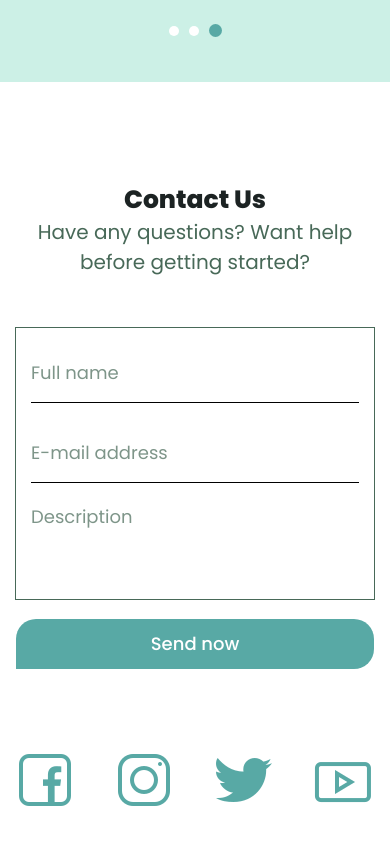
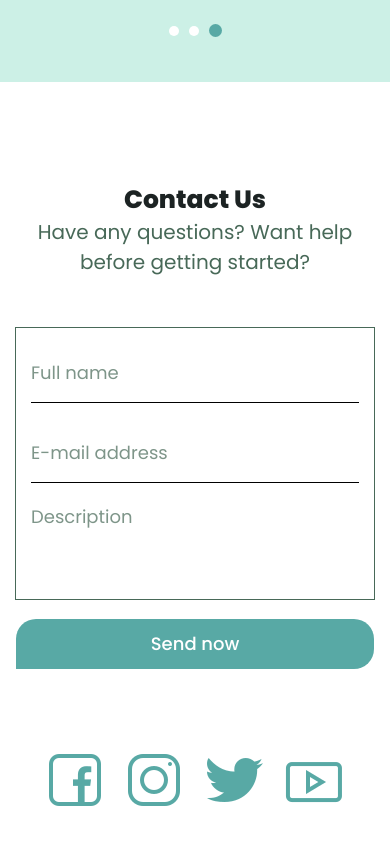
Before and after one commit to maria-khudolii/Locus_landing, a plain HTML site: page index.html in a window 390 px wide. Shown: the part 5281-6125 px from the top of the page. Drawn offline with nearby package versions, Linux system fonts and the light colour scheme.

Commit message:
footer updated

```diff
--- a/assets/scss/style.scss
+++ b/assets/scss/style.scss
@@ -1106,6 +1106,7 @@ body {
   .social__container {
     display: flex;
     justify-content: space-between;
+    flex-wrap: wrap;
     max-width: 500px;
     gap: 20px;
     margin: 0 auto;
@@ -1118,3 +1119,10 @@ body {
     animation-timing-function: ease-in-out;
     animation-iteration-count: 1;
   }
+
+  @media (max-width: 767.98px) {
+    .social__container {
+      justify-content: center;
+      gap: 15px;
+    }
+  }
```
Also changed, not shown: css/style.css.
